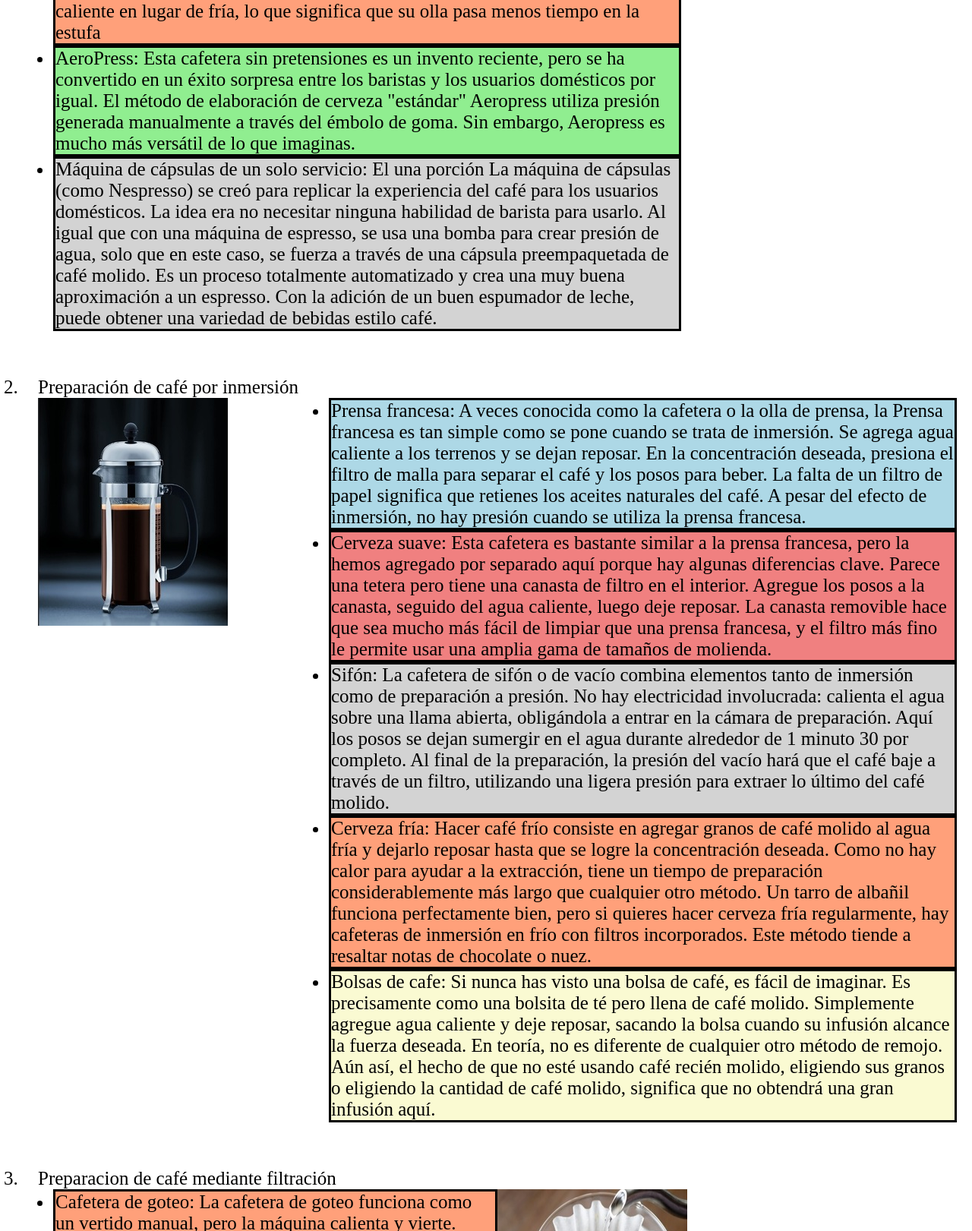
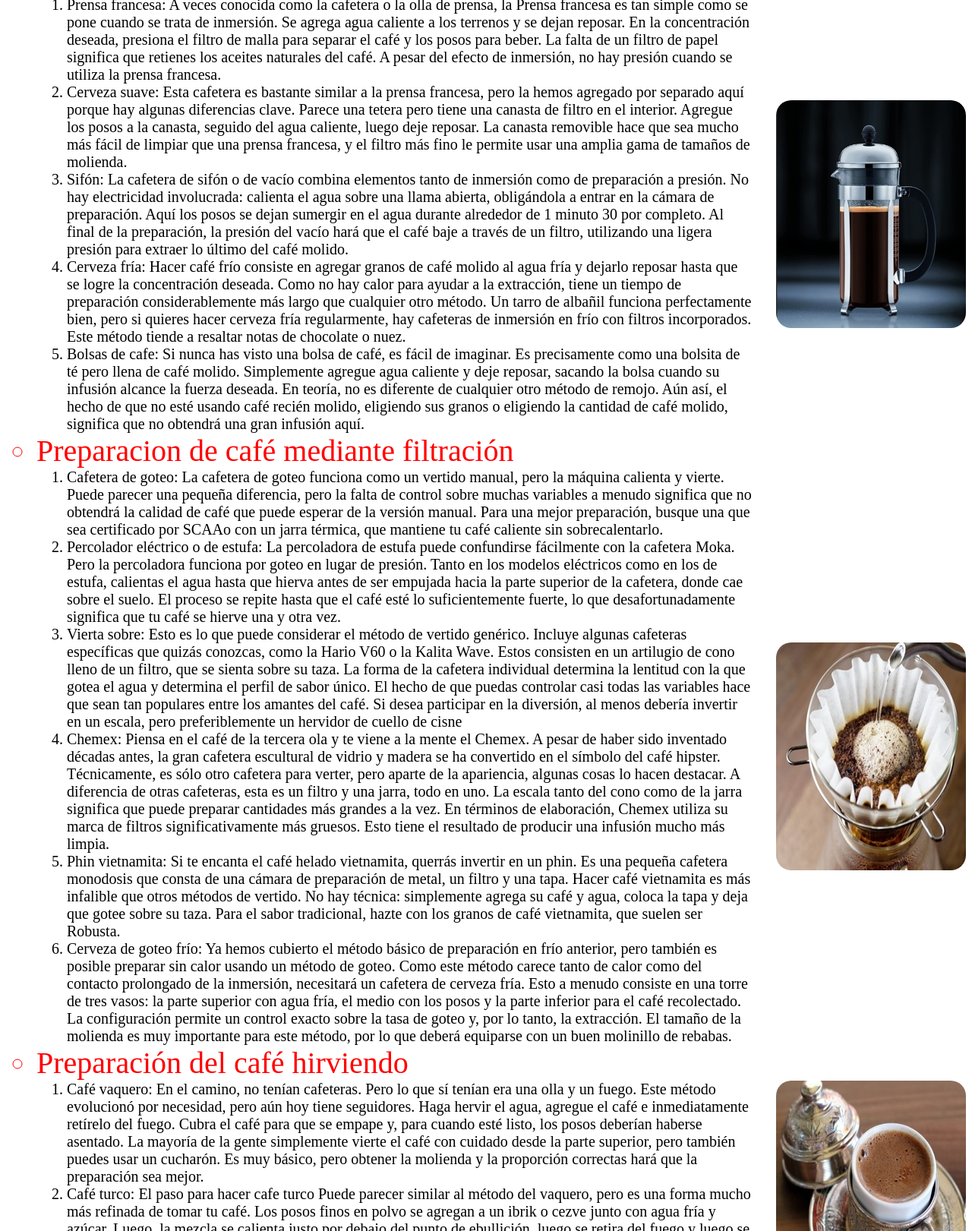
Before and after one commit to TomasTorregiani/cafecito, a website: page index.html in a window 1280 px wide. Shown: the part 1179-2800 px from the top of the page at 76% size. Drawn offline with Linux system fonts and the light colour scheme.

Commit message:
empece a usar scss

```diff
--- a/index.html
+++ b/index.html
@@ -33,81 +33,81 @@
         <ul>
 
             <li class="ul-li">Elaboración de café a presión
-                <div class="li-grid1">
-                    <ul class="ul-index">
-                        <li class="ul1-grid">Máquina de café express:
+                <div>
+                    <ul>
+                        <li >Máquina de café express:
                         De todos los métodos de preparación a presión, la máquina de espresso es la más conocida. Una bomba crea presión dentro de la máquina, forzándola a través del café molido a 9 bares para hacer un café rico y concentrado. Esta es la premisa básica, pero hay innumerables tipos de cafeteras espresso. Las máquinas semiautomáticas necesitarán que aprenda a moler, dosificar y apisonar sus granos para saca el espresso perfecto. De manera diferente, las automáticas completas harán todo, incluso vaporizar su leche. mientras haya cafeteras espresso portátiles, la mayoría de estos necesitarán un poco de espacio en su cocina.
                         </li>
-                        <li class="ul2-grid">Olla moka:
+                        <li >Olla moka:
                         Es posible que haya oído hablar de Olla moka se conoce como la "fabricante de espresso de estufa". Estrictamente hablando, no es un verdadero espresso, pero seguirá siendo rico y concentrado. La presión aquí se crea a medida que el agua se calienta en la cámara inferior, se fuerza hacia arriba a través de los posos de café y hacia la cámara superior. El café moka puede tender a ser amargo si se sobrecalienta. Pero puede evitarlo comenzando con agua caliente en lugar de fría, lo que significa que su olla pasa menos tiempo en la estufa
                         </li>
-                        <li class="ul3-grid">AeroPress:
+                        <li>AeroPress:
                         Esta cafetera sin pretensiones es un invento reciente, pero se ha convertido en un éxito sorpresa entre los baristas y los usuarios domésticos por igual. El método de elaboración de cerveza "estándar" Aeropress utiliza presión generada manualmente a través del émbolo de goma. Sin embargo, Aeropress es mucho más versátil de lo que imaginas.
                         </li>
-                        <li class="ul4-grid">Máquina de cápsulas de un solo servicio:
+                        <li>Máquina de cápsulas de un solo servicio:
                         El una porción La máquina de cápsulas (como Nespresso) se creó para replicar la experiencia del café para los usuarios domésticos. La idea era no necesitar ninguna habilidad de barista para usarlo. Al igual que con una máquina de espresso, se usa una bomba para crear presión de agua, solo que en este caso, se fuerza a través de una cápsula preempaquetada de café molido. Es un proceso totalmente automatizado y crea una muy buena aproximación a un espresso. Con la adición de un buen espumador de leche, puede obtener una variedad de bebidas estilo café.
                         </li>
                     </ul>
-                    <img class="img1-grid" src="./img2/maquinaexpreso.jpg" alt="">
+                    <img class="img-inv" src="./img2/maquinaexpreso.jpg" alt="">
                 </div>
             </li>
 
 
 
             <li class="ul-li">Preparación de café por inmersión
-                <div class="li-grid2">
-                    <ul class="ul-index">
-                        <li class="li1">Prensa francesa:
+                <div>
+                    <ul>
+                        <li>Prensa francesa:
                             A veces conocida como la cafetera o la olla de prensa, la Prensa francesa es tan simple como se pone cuando se trata de inmersión. Se agrega agua caliente a los terrenos y se dejan reposar. En la concentración deseada, presiona el filtro de malla para separar el café y los posos para beber. La falta de un filtro de papel significa que retienes los aceites naturales del café. A pesar del efecto de inmersión, no hay presión cuando se utiliza la prensa francesa.
                         </li>
-                        <li class="li2">Cerveza suave:
+                        <li>Cerveza suave:
                             Esta cafetera es bastante similar a la prensa francesa, pero la hemos agregado por separado aquí porque hay algunas diferencias clave. Parece una tetera pero tiene una canasta de filtro en el interior. Agregue los posos a la canasta, seguido del agua caliente, luego deje reposar. La canasta removible hace que sea mucho más fácil de limpiar que una prensa francesa, y el filtro más fino le permite usar una amplia gama de tamaños de molienda.
                         </li>
-                        <li class="li3">Sifón:
+                        <li>Sifón:
                             La cafetera de sifón o de vacío combina elementos tanto de inmersión como de preparación a presión. No hay electricidad involucrada: calienta el agua sobre una llama abierta, obligándola a entrar en la cámara de preparación. Aquí los posos se dejan sumergir en el agua durante alrededor de 1 minuto 30 por completo. Al final de la preparación, la presión del vacío hará que el café baje a través de un filtro, utilizando una ligera presión para extraer lo último del café molido.
                         </li>
-                        <li class="li4">Cerveza fría:
+                        <li>Cerveza fría:
                             Hacer café frío consiste en agregar granos de café molido al agua fría y dejarlo reposar hasta que se logre la concentración deseada. Como no hay calor para ayudar a la extracción, tiene un tiempo de preparación considerablemente más largo que cualquier otro método. Un tarro de albañil funciona perfectamente bien, pero si quieres hacer cerveza fría regularmente, hay cafeteras de inmersión en frío con filtros incorporados. Este método tiende a resaltar notas de chocolate o nuez.
                         </li>
-                        <li class="li5">Bolsas de cafe:
+                        <li>Bolsas de cafe:
                             Si nunca has visto una bolsa de café, es fácil de imaginar. Es precisamente como una bolsita de té pero llena de café molido. Simplemente agregue agua caliente y deje reposar, sacando la bolsa cuando su infusión alcance la fuerza deseada. En teoría, no es diferente de cualquier otro método de remojo. Aún así, el hecho de que no esté usando café recién molido, eligiendo sus granos o eligiendo la cantidad de café molido, significa que no obtendrá una gran infusión aquí.
                         </li>
                     </ul>
-                    <img class="img2-grid" src="./img2/prensafrancesa.jpg" alt="">
+                    <img class="img-inv" src="./img2/prensafrancesa.jpg" alt="">
                     </img>
                 </div>
             </li>
             <li class="ul-li">Preparacion de café mediante filtración
-                <div class="li-grid3">
-                    <ul class="ul-index">
-                        <li class="l1">Cafetera de goteo:
+                <div>
+                    <ul >
+                        <li >Cafetera de goteo:
                             La cafetera de goteo funciona como un vertido manual, pero la máquina calienta y vierte. Puede parecer una pequeña diferencia, pero la falta de control sobre muchas variables a menudo significa que no obtendrá la calidad de café que puede esperar de la versión manual. Para una mejor preparación, busque una que sea certificado por SCAAo con un jarra térmica, que mantiene tu café caliente sin sobrecalentarlo.
                         </li>
-                         <li class="l2">Percolador eléctrico o de estufa:
+                         <li>Percolador eléctrico o de estufa:
                             La percoladora de estufa puede confundirse fácilmente con la cafetera Moka. Pero la percoladora funciona por goteo en lugar de presión. Tanto en los modelos eléctricos como en los de estufa, calientas el agua hasta que hierva antes de ser empujada hacia la parte superior de la cafetera, donde cae sobre el suelo. El proceso se repite hasta que el café esté lo suficientemente fuerte, lo que desafortunadamente significa que tu café se hierve una y otra vez.
                         </li>
-                        <li class="l3">Vierta sobre:
+                        <li>Vierta sobre:
                             Esto es lo que puede considerar el método de vertido genérico. Incluye algunas cafeteras específicas que quizás conozcas, como la Hario V60 o la Kalita Wave. Estos consisten en un artilugio de cono lleno de un filtro, que se sienta sobre su taza. La forma de la cafetera individual determina la lentitud con la que gotea el agua y determina el perfil de sabor único. El hecho de que puedas controlar casi todas las variables hace que sean tan populares entre los amantes del café. Si desea participar en la diversión, al menos debería invertir en un escala, pero preferiblemente un hervidor de cuello de cisne
                         </li>
 
-                        <li class="l4">Chemex:
+                        <li>Chemex:
                             Piensa en el café de la tercera ola y te viene a la mente el Chemex. A pesar de haber sido inventado décadas antes, la gran cafetera escultural de vidrio y madera se ha convertido en el símbolo del café hipster. Técnicamente, es sólo otro cafetera para verter, pero aparte de la apariencia, algunas cosas lo hacen destacar. A diferencia de otras cafeteras, esta es un filtro y una jarra, todo en uno. La escala tanto del cono como de la jarra significa que puede preparar cantidades más grandes a la vez. En términos de elaboración, Chemex utiliza su marca de filtros significativamente más gruesos. Esto tiene el resultado de producir una infusión mucho más limpia.
                         </li>
 
-                        <li class="l5">Phin vietnamita:
+                        <li >Phin vietnamita:
                             Si te encanta el café helado vietnamita, querrás invertir en un phin. Es una pequeña    cafetera monodosis que consta de una cámara de preparación de metal, un filtro y una tapa. Hacer café vietnamita es más infalible que   otros métodos de vertido. No hay técnica: simplemente agrega su café y agua, coloca la tapa y deja que gotee sobre su taza. Para el sabor tradicional, hazte con los granos de café vietnamita, que suelen ser Robusta.
                         </li>
-                        <li class="l6">Cerveza de goteo frío:
+                        <li>Cerveza de goteo frío:
                             Ya hemos cubierto el método básico de preparación en frío anterior, pero también es posible preparar sin calor usando un método de goteo. Como este método carece tanto de calor como del contacto prolongado de la inmersión, necesitará un cafetera de cerveza fría. Esto a menudo consiste en una torre de tres vasos: la parte superior con agua fría, el medio con los posos y la parte inferior para el café recolectado. La configuración permite un control exacto sobre la tasa de goteo y, por lo tanto, la extracción. El tamaño de la molienda es muy importante para este método, por lo que deberá equiparse con un buen molinillo de rebabas.
                         </li>
                     </ul>
-                    <img class="img-filtracion" src="./img2/cafefiltracion.jpg" alt=""></img>
+                    <img class="img-inv" src="./img2/cafefiltracion.jpg" alt=""></img>
                 </div>
 
             </li>
-            <li class="ul-li">Preparación del café hirviendo
-                <div class="li-grid4">
-                    <ul class="cafe-hirviendo1 ul-index">
+            <li >Preparación del café hirviendo
+                <div >
+                    <ul >
                         <li >Café vaquero:
                              En el camino, no tenían cafeteras. Pero lo que sí tenían era una olla y un fuego. Este método evolucionó por necesidad, pero aún hoy tiene seguidores. Haga hervir el agua, agregue el café e inmediatamente retírelo del fuego. Cubra el café para que se empape y, para cuando esté listo, los posos deberían haberse asentado. La mayoría de la gente simplemente vierte el café con cuidado desde la parte superior, pero también puedes usar un cucharón. Es muy básico, pero obtener la molienda y la proporción correctas hará que la preparación sea mejor.
                         </li>
@@ -115,7 +115,7 @@
                             El paso para hacer cafe turco Puede parecer similar al método del vaquero, pero es una forma mucho más refinada de tomar tu café. Los posos finos en polvo se agregan a un ibrik o cezve junto con agua fría y azúcar. Luego, la mezcla se calienta justo por debajo del punto de ebullición, luego se retira del fuego y luego se repite el proceso. El café se vierte sin filtrar y los posos se dejan reposar en las tazas antes de beber.
                         </li>
                     </ul>
-                    <img class="img-hirviendo" src="./img2/cafeturco.jpg" alt="">
+                    <img class="img-inv" src="./img2/cafeturco.jpg" alt="">
                 </div>
             </li>
         </ul>
--- /dev/null
+++ b/scss/base/_listas.scss
@@ -0,0 +1,36 @@
+$colors:
+red,
+pink,
+blue,
+white,
+yellow,
+rgba(165, 70, 70, 0.53);
+
+
+$size:
+2px,
+4px,
+6px,
+8px,
+10px,
+12px,
+24px,
+36px,
+48px;
+
+$align:
+left,
+right,
+center;
+
+$decoration:
+unset,
+dashed,
+dotted,
+double,
+line-through,
+overline,
+underline,
+solid,
+wavy,
+none;
--- /dev/null
+++ b/scss/base/_maps.scss
@@ -0,0 +1,6 @@
+$header-principal:(
+    bg: pink,
+    mgn: 20px 30px,
+    border: 2px solid blue,
+    border-radius: 10px,
+);
--- /dev/null
+++ b/scss/base/_variables.scss
@@ -0,0 +1,3 @@
+
+$color-principal: rgb(178, 26, 26);
+$size-m: 10px;
--- /dev/null
+++ b/scss/componentes/_main-index.scss
@@ -0,0 +1,31 @@
+main{
+    h2{font-size: 25px;
+        font-weight: bolder;
+        text-decoration: wavy;
+        font-family: 'Courier New', Courier, monospace;
+        text-align: center;
+   }
+    p{font-family: 'Lucida Sans', 'Lucida Sans Regular', 'Lucida Grande', 'Lucida Sans Unicode', Geneva, Verdana, sans-serif;
+   }
+   ul{list-style-type: circle;
+      li{font-size: 40px;
+         color: red;
+        div{ display: flex;
+            justify-content: space-between;
+            gap: 30px;
+            ul{list-style-type: decimal;
+
+                li{font-size: 20px;
+                   color: black;
+                }
+            }
+            img{
+                align-self: center;
+            }
+        }
+      }
+   }
+}
+img{
+    border-radius: 20px;
+}
--- /dev/null
+++ b/scss/style.scss
@@ -0,0 +1,6 @@
+@import './base/variables';
+@import './base/listas';
+@import './base/maps';
+@import './componentes/header-index';
+@import './componentes/main-index';
+@import './componentes/header-mokaccino'
```
Also changed, not shown: package.json (added, +11 -0 lines), pages/mokaccino.html (+15 -0 lines), scss/componentes/_header-index.scss (added, +23 -0 lines), scss/componentes/_header-mokaccino.scss (added, +21 -0 lines), css/style.css, img2/mokaccino(1).jpg (added), img2/mokaccino2(1).jpg (added), img2/mokaccino2.jpg (added), 1 other file.
